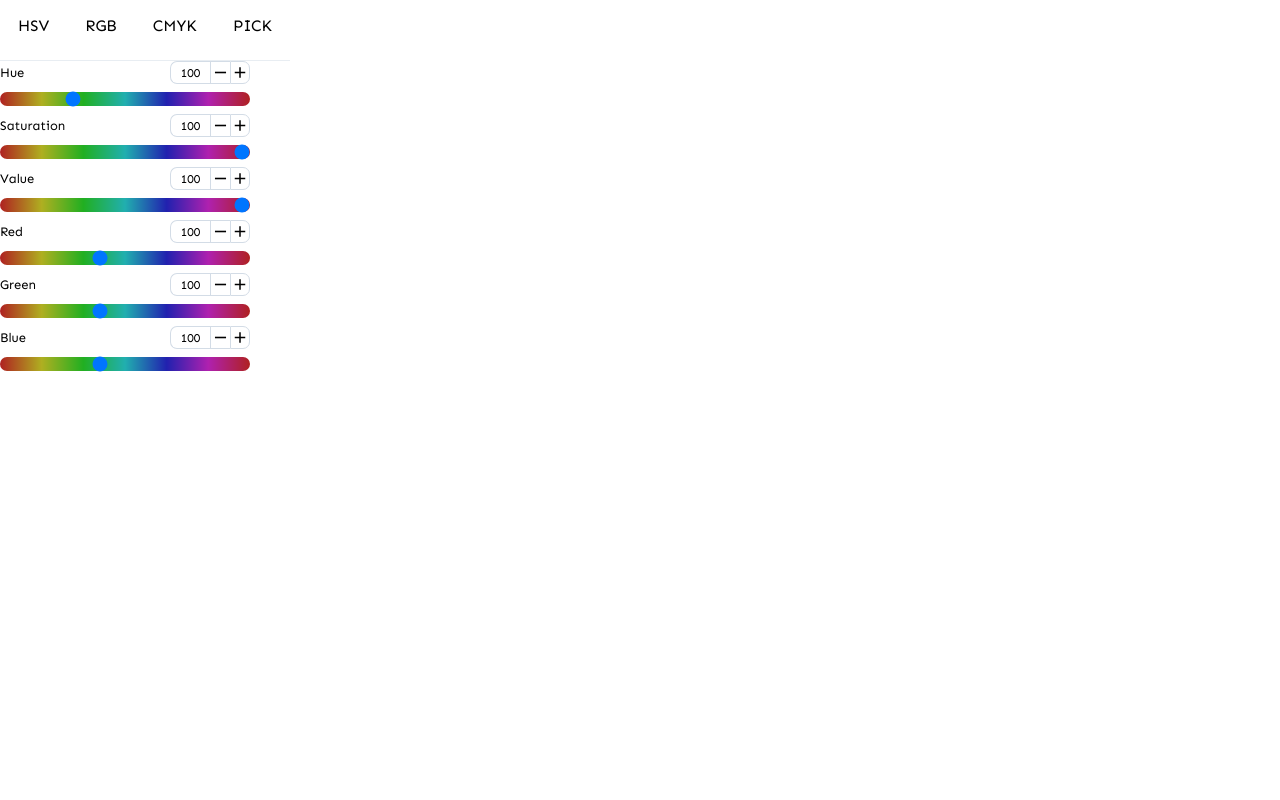
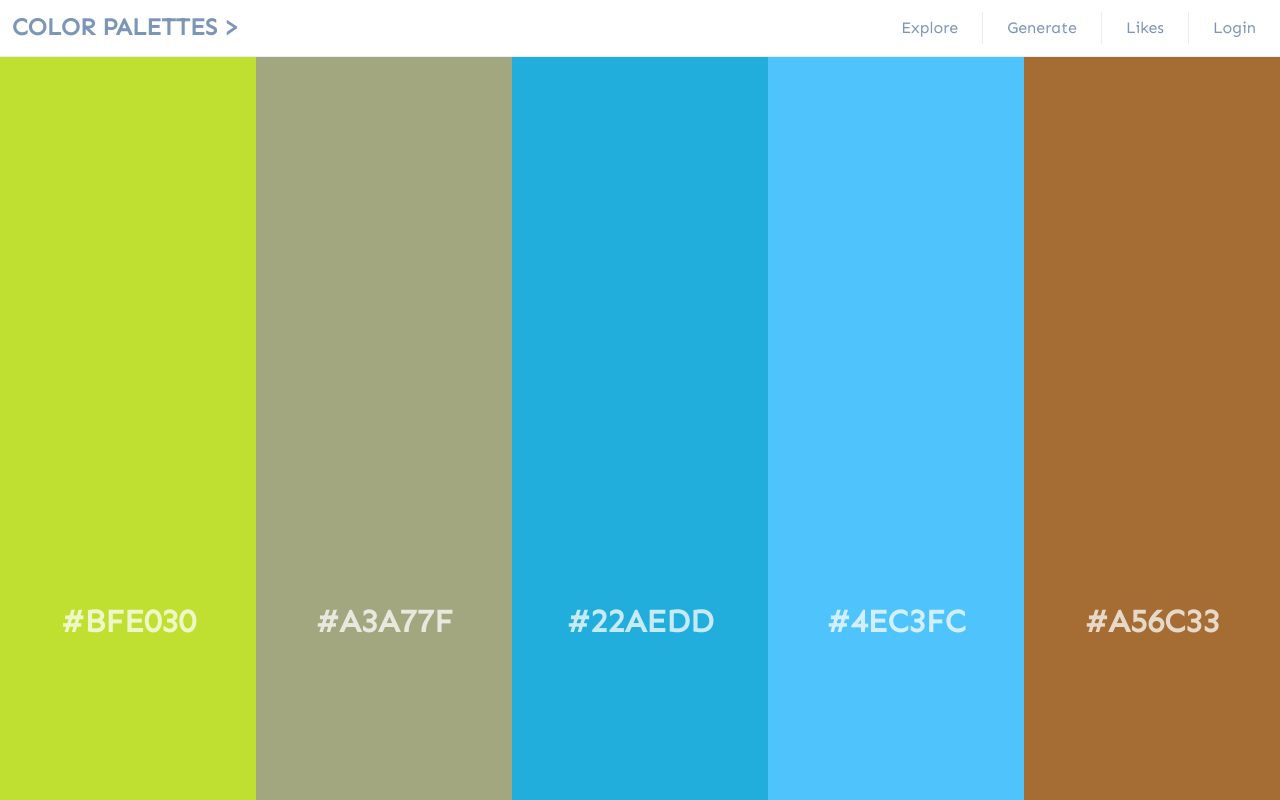
Before and after one commit to hollowic/fancy-colors, a React (Create React App) app: page / in a window 1280 px wide. Built offline with nearby package versions, Linux system fonts and the light colour scheme.

Commit message:
Fixing onChange logic

```diff
--- a/src/App.js
+++ b/src/App.js
@@ -12,16 +12,16 @@ import TabsHeader from "./Comp/ColorPicker/TabsHeader";
 const FancyColoursApp = (props) => {
   return (
     <>
-      {/* <NavBarComp />
-      <MainComp /> */}
-      <TabsHeader />
+      <NavBarComp />
+      <MainComp />
+      {/* <TabsHeader />
       <ColorRangeGroup label="Hue" limit={360} />
       <ColorRangeGroup label="Saturation" limit={100} />
       <ColorRangeGroup label="Value" limit={100} />
 
       <ColorRangeGroup label="Red" limit={255} />
       <ColorRangeGroup label="Green" limit={255} />
-      <ColorRangeGroup label="Blue" limit={255} />
+      <ColorRangeGroup label="Blue" limit={255} /> */}
     </>
   );
 };
--- a/src/Comp/ColorPicker/ColorRangeGroup.jsx
+++ b/src/Comp/ColorPicker/ColorRangeGroup.jsx
@@ -50,6 +50,7 @@ export default function ColorRangeGroup({ label, limit }) {
   };
 
   const handleOnChange = (e) => {
+    //To do: write tests for this, manual testing is not enough
     const regex = /[0-9]/;
 
     if (
@@ -57,7 +58,6 @@ export default function ColorRangeGroup({ label, limit }) {
       currentValue.length === 1
     ) {
       setCurrentValue(0);
-      return;
     }
 
     if (
--- a/src/Comp/Main/Stripe.jsx
+++ b/src/Comp/Main/Stripe.jsx
@@ -8,7 +8,7 @@ const Stripe = ({
   isLocked,
   handleLockClick,
   handleColourChange,
-  index
+  index,
 }) => {
   const [colour, setColour] = useState(backgroundColour);
 
@@ -16,28 +16,33 @@ const Stripe = ({
     setColour(backgroundColour);
   }, [backgroundColour]);
 
-  const handleOnFocus = e => {
+  const handleOnFocus = (e) => {
     e.target.focus();
     textInput.current.setSelectionRange(1, 7);
   };
 
   const textInput = useRef(null);
 
-  const inputFilter = e => {
+  const handleOnChange = (e) => {
     const regex = /[#0-9A-F]/i;
-    if (regex.test(e.target.value[e.target.value.length - 1])) {
+
+    if (e.nativeEvent.inputType === "deleteContentBackward") {
+      setColour(colour.substring(0, colour.length - 1));
+    }
+
+    if (regex.test(e.nativeEvent.data)) {
       setColour(e.target.value.toUpperCase());
     }
   };
 
-  const submitColour = currentValue => {
+  const submitColour = (currentValue) => {
     if (!validateHexValue(currentValue)) {
       setColour(backgroundColour);
     } else {
       if (currentValue[0] !== "#" && currentValue.length === 3) {
         currentValue = currentValue
           .split("")
-          .map(hex => {
+          .map((hex) => {
             return hex + hex;
           })
           .join("");
@@ -92,9 +97,9 @@ const Stripe = ({
           maxLength="7"
           value={colour}
           onFocus={handleOnFocus}
-          onChange={e => inputFilter(e)}
-          onBlur={e => submitColour(e.target.value)}
-          onKeyPress={e => {
+          onChange={handleOnChange}
+          onBlur={(e) => submitColour(e.target.value)}
+          onKeyPress={(e) => {
             if (e.key === "Enter") {
               submitColour(e.target.value);
               textInput.current.blur();
```
